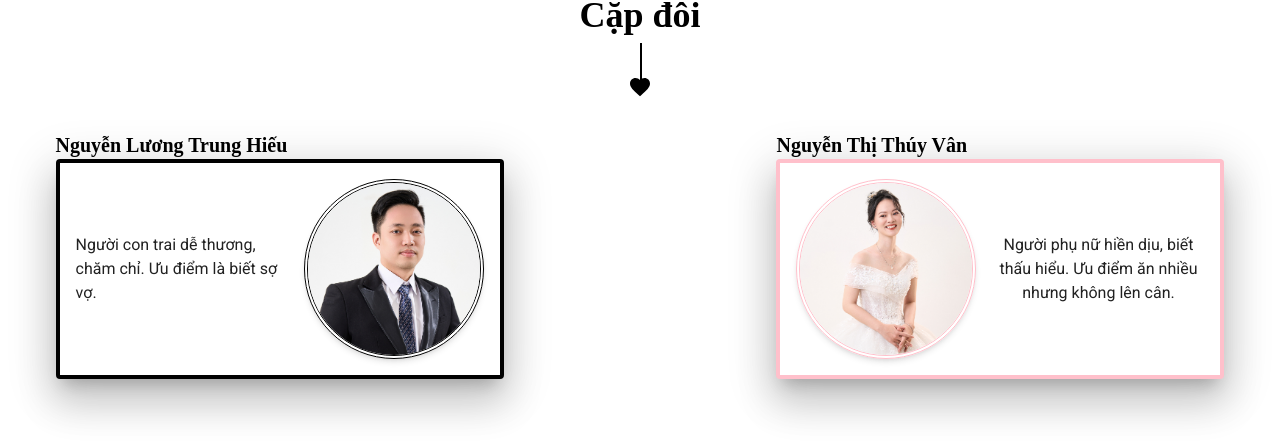
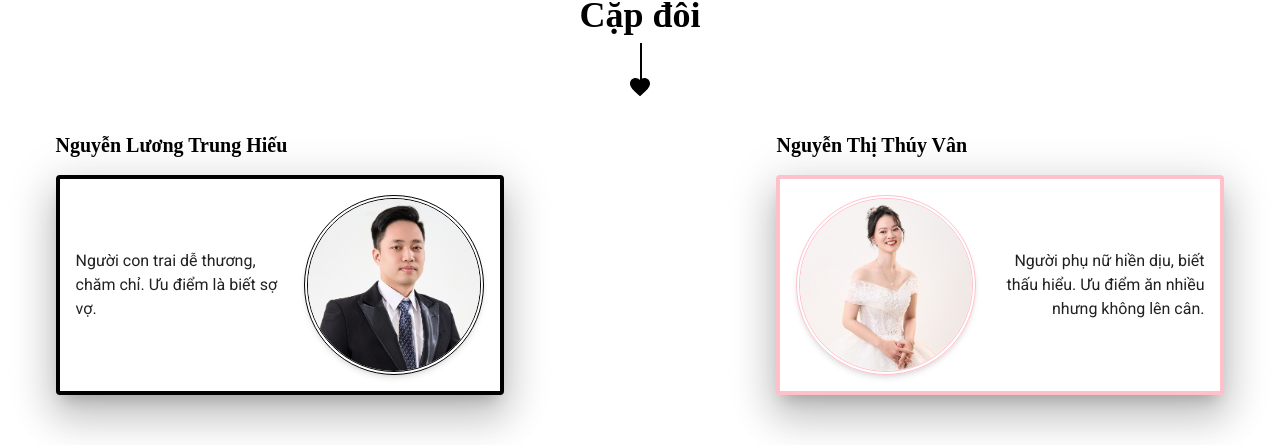
Before and after one commit to vanhieu95/wedding-template, a React (Vite) app: page / in a window 1280 px wide. Shown: the part 853-1298 px from the top of the page. Built offline with nearby package versions, Linux system fonts and the light colour scheme; a web font is replaced by a local one.

Commit message:
Update section Couple

```diff
--- a/src/components/CoupleCard.jsx
+++ b/src/components/CoupleCard.jsx
@@ -13,10 +13,8 @@ function CoupleCard({
   const imageUrl = getImageUrl(image)
 
   return (
-    <Box className={`text-${position}`}>
-      <h3
-        className={`font-shantell text-xl font-bold text-start md:text-${position}`}
-      >
+    <Box sx={{ textAlign: position }}>
+      <h3 className="font-shantell text-xl font-bold text-start mb-4">
         {name}
       </h3>
       <Paper
@@ -34,7 +32,7 @@ function CoupleCard({
             alt={role}
             src={imageUrl}
             sx={{ width: 180, height: 180, borderColor }}
-            className={`border-4 border-double border-gray-700 shadow-md`}
+            className="border-4 border-double border-gray-700 shadow-md"
           />
           <div>{description}</div>
         </Stack>
```
